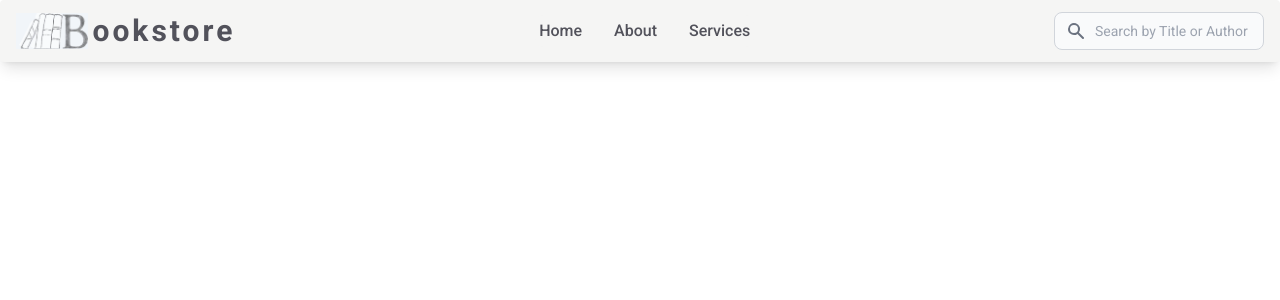
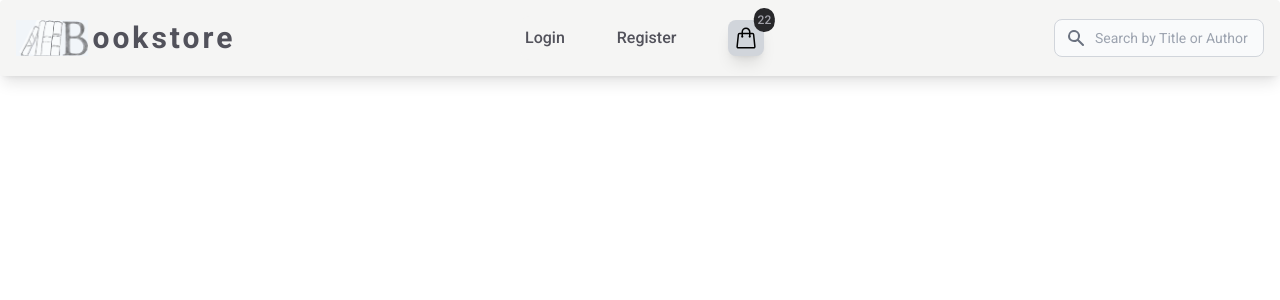
Before and after one commit to LuisSalas94/full-stack-bookstore, a React (Create React App) app in the folder frontend/: page / in a window 1280 px wide. Shown: the top 300 px of the page. Built offline with nearby package versions, Linux system fonts and the light colour scheme.

Commit message:
Finish navbar

```diff
--- a/frontend/src/components/Navbar.js
+++ b/frontend/src/components/Navbar.js
@@ -4,7 +4,7 @@ import logo from "../images/logo.png";
 
 const Navbar = () => {
 	return (
-		<nav className="bg-stone-100 border-gray-200 px-2 sm:px-4 py-3 rounded shadow-lg">
+		<nav className="bg-stone-100 border-gray-200 px-2 sm:px-4 py-3 rounded shadow-lg md:py-4">
 			<div className="container flex flex-wrap justify-between items-center mx-auto">
 				<Link to="/" className="flex items-center">
 					<img src={logo} alt="logo" className="mr-1 h-6 sm:h-9 bg-slate-100" />
@@ -43,14 +43,14 @@ const Navbar = () => {
 						className="text-sm block my-5 p-2 pl-10 w-full text-gray-900 bg-gray-50 rounded-lg border border-gray-300 sm:text-sm focus:ring-blue-400 md:hidden"
 						placeholder="Search by Title or Author"
 					/>
-					<ul className="flex flex-col p-1 bg-stone-100 rounded-lg border border-gray-100 md:flex-row md:space-x-8 md:mt-0 md:text-sm md:font-medium md:border-0 md:bg-stone-100 ">
+					<ul className="flex flex-col p-1 gap-5 bg-stone-100 rounded-lg border border-gray-200  md:flex-row md:space-x-8 md:mt-0 md:text-sm md:font-medium md:border-0 md:bg-stone-100 md:items-center">
 						<li>
 							<Link
 								href="#"
 								className="block py-2 pr-4 pl-3 text-zinc-600  rounded md:bg-transparent md:text-zinc-600 md:p-0 text-base"
 								aria-current="page"
 							>
-								Home
+								Login
 							</Link>
 						</li>
 						<li>
@@ -58,16 +58,33 @@ const Navbar = () => {
 								href="#"
 								className="block py-2 pr-4 pl-3 text-zinc-600 rounded hover:bg-gray-100 md:hover:bg-transparent md:hover:text-zinc-600 md:p-0 md:dark:hover:text-white md:text-zinc-600 text-base"
 							>
-								About
+								Register
 							</Link>
 						</li>
 						<li>
-							<Link
-								href="#"
-								className="block py-2 pr-4 pl-3 text-zinc-600 rounded hover:bg-gray-100 md:hover:bg-transparent md:hover:text-zinc-600 md:p-0 text-base"
-							>
-								Services
-							</Link>
+							<div className="inline-flex relative w-fit mx-3 md:mx-0">
+								<div className="absolute inline-block top-0 right-0 bottom-auto left-auto translate-x-2/4 -translate-y-1/2 rotate-0 skew-x-0 skew-y-0 scale-x-100 scale-y-100 p-1 text-xs bg-zinc-800 rounded-full z-10 text-zinc-400">
+									22
+								</div>
+								<div className="px-1.5 py-1.5 bg-gray-300 flex items-center justify-center text-center rounded-lg shadow-lg">
+									<div>
+										<svg
+											xmlns="http://www.w3.org/2000/svg"
+											fill="none"
+											viewBox="0 0 24 24"
+											strokeWidth="1.5"
+											stroke="currentColor"
+											className="w-6 h-6"
+										>
+											<path
+												strokeLinecap="round"
+												strokeLinejoin="round"
+												d="M15.75 10.5V6a3.75 3.75 0 10-7.5 0v4.5m11.356-1.993l1.263 12c.07.665-.45 1.243-1.119 1.243H4.25a1.125 1.125 0 01-1.12-1.243l1.264-12A1.125 1.125 0 015.513 7.5h12.974c.576 0 1.059.435 1.119 1.007zM8.625 10.5a.375.375 0 11-.75 0 .375.375 0 01.75 0zm7.5 0a.375.375 0 11-.75 0 .375.375 0 01.75 0z"
+											/>
+										</svg>
+									</div>
+								</div>
+							</div>
 						</li>
 					</ul>
 				</div>
```
